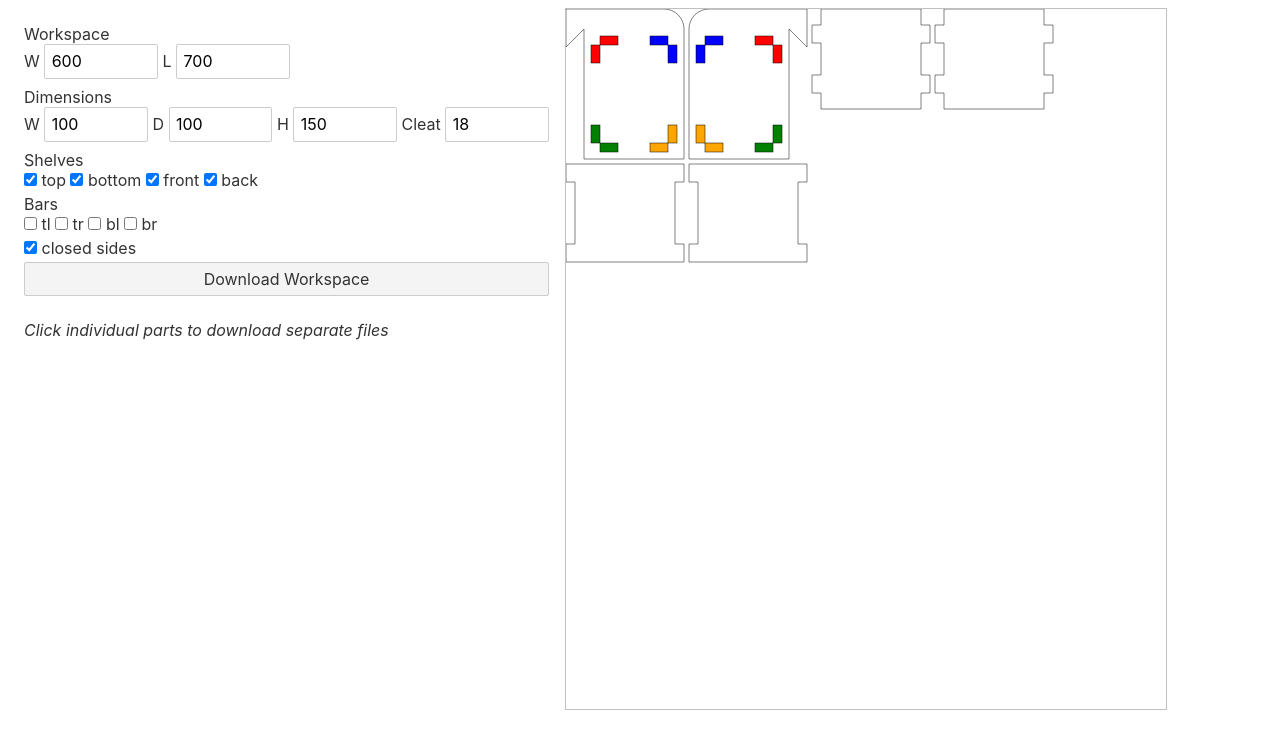
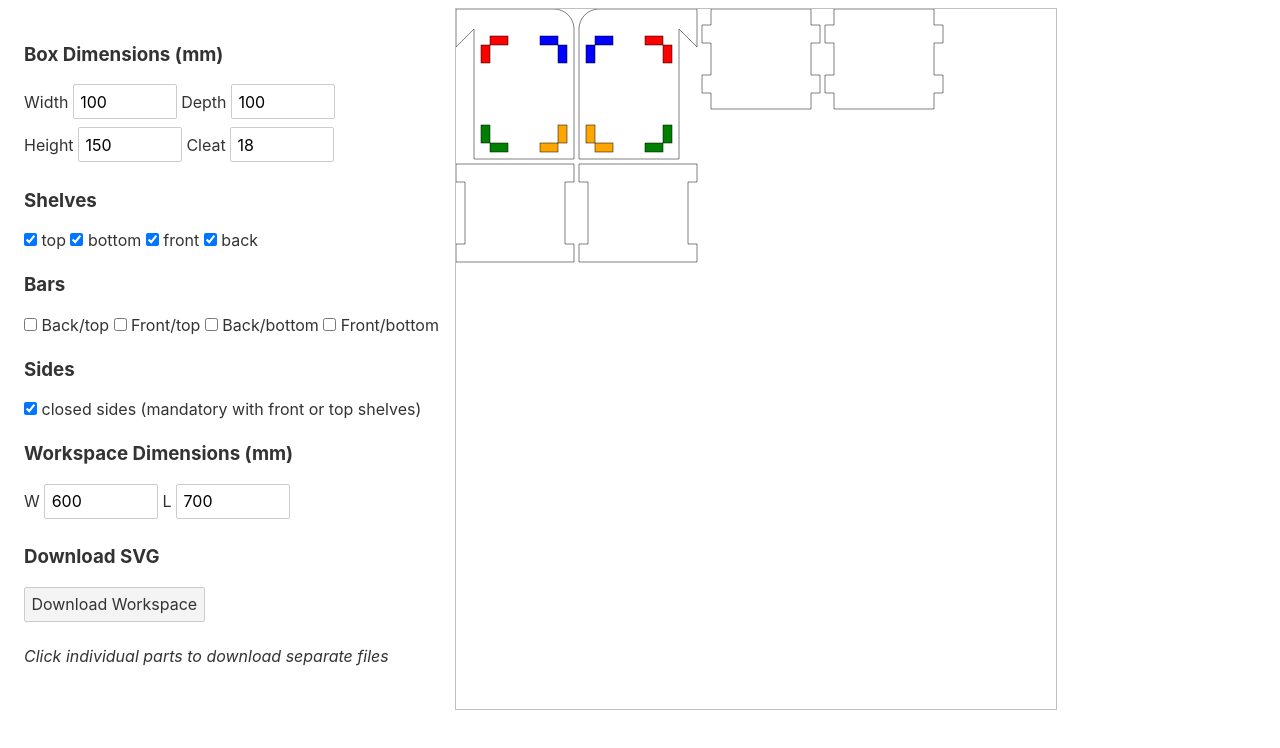
Before and after one commit to lizzard77/cnc-french-cleat-box-designer, a Svelte app: page / in a window 1280 px wide. Shown: the top 748 px of the page. Built offline with nearby package versions, Linux system fonts and the light colour scheme.

Commit message:
Fix SVG export for individual parts; cleaned up UI formatting

```diff
--- a/src/App.svelte
+++ b/src/App.svelte
@@ -90,7 +90,7 @@
             items.addBar($box.width, "bl");
         }
 
-        $box.isClosed = $schlitze.h2 || $schlitze.v2 || $schlitze.h1 || $schlitze.v3 || $box.isClosed;
+        $box.isClosed = $schlitze.h2 || $schlitze.v2 || $schlitze.v3 || $box.isClosed;
 
         items.getDimensions();
         items.reposition();
@@ -104,37 +104,41 @@
 
 <div style="display: flex; flex-direction: column; margin: 1em;">
     <div>
-        Workspace<br />
+        <h3><b>Box Dimensions (mm)</h3>
+        <nobr>
+        Width <input type=number bind:value={$box.width} min=0 max=500 />
+        Depth <input type=number bind:value={$box.depth} min={$randAbstand*2 + $thickness} max=500 />
+        <br />
+        Height <input type=number bind:value={$box.height} min=0 max=500 />
+        Cleat <input type=number bind:value={$cleatWidth} min=0 max=500 />
+        </nobr>
+    </div>
+    <div>
+        <h3>Shelves</h3>
+        <input type="checkbox" bind:checked={topIsShelf} /> top
+        <input type="checkbox" bind:checked={bottomIsShelf} /> bottom
+        <input type="checkbox" bind:checked={frontIsShelf} /> front
+        <input type="checkbox" bind:checked={backIsShelf} /> back
+
+        <h3>Bars</h3>
+        <input type="checkbox" bind:checked={topLeftBar} /> Back/top
+        <input type="checkbox" bind:checked={topRightBar} /> Front/top
+        <input type="checkbox" bind:checked={botLeftBar} /> Back/bottom
+        <input type="checkbox" bind:checked={botRightBar} /> Front/bottom
+
+        <h3>Sides</h3>
+        <input type="checkbox" bind:checked={$box.isClosed} /> closed sides (mandatory with front or top shelves)
+    </div>
+    <div>
+        <h3>Workspace Dimensions (mm)</h3>
         W <input type=number bind:value={$workspace.width} on:change={(e) => $workspace = { ...$workspace, width: e.target.value }} min=0 max=1000 />
         L <input type=number bind:value={$workspace.height} min=0 max=1000 />
     </div>
     <div>
-        Dimensions<br />
-        <nobr>
-        W <input type=number bind:value={$box.width} min=0 max=500 />
-        D <input type=number bind:value={$box.depth} min={$randAbstand*2 + $thickness} max=500 />
-        H <input type=number bind:value={$box.height} min=0 max=500 />
-        Cleat <input type=number bind:value={$cleatWidth} min=0 max=500 />
-        </nobr>
+        <h3>Download SVG</h3>
+        <button on:click={ev => save(svg, "Workspace.svg")}>Download Workspace</button>
+        <p><i>Click individual parts to download separate files</i></p>
     </div>
-    <div>
-        Shelves<br/>
-        <input type="checkbox" bind:checked={topIsShelf} /> top
-        <input type="checkbox" bind:checked={bottomIsShelf} /> bottom
-        <input type="checkbox" bind:checked={frontIsShelf} /> front
-        <input type="checkbox" bind:checked={backIsShelf} /> back
-        <br />
-        Bars<br/>
-        <input type="checkbox" bind:checked={topLeftBar} /> tl
-        <input type="checkbox" bind:checked={topRightBar} /> tr
-        <input type="checkbox" bind:checked={botLeftBar} /> bl
-        <input type="checkbox" bind:checked={botRightBar} /> br
-        <br />
-        <input type="checkbox" bind:checked={$box.isClosed} /> closed sides
-    </div>
-
-    <button on:click={ev => save(svg, "Workspace.svg")}>Download Workspace</button>
-    <p><i>Click individual parts to download separate files</i></p>
 </div>
 
 <div id="workspaces">
--- a/src/save-svg.js
+++ b/src/save-svg.js
@@ -1,20 +1,27 @@
-export default function save (svg, name = 'download.svg') {
-		//alert('svg: ' + svg.outerHTML);
+export default function save(svg, name = 'download.svg')
+{
     svg.setAttribute("xmlns", "http://www.w3.org/2000/svg");
     var svgData = svg.outerHTML;
     var preface = '<?xml version="1.0" standalone="no"?>\r\n';
-		var svgBlob = new Blob([preface, svgData], {type:"image/svg+xml;charset=utf-8"});
+    var postface = "";
+
+    if (svg.tagName !== "svg")
+    {
+        preface += '<svg fill-rule="evenodd" style="border: 1px solid silver; fill:none;stroke:black;stroke-width:0.5px;">';
+        postface = '</svg>';
+    }
+
+    var svgBlob = new Blob([preface, svgData, postface], { type: "image/svg+xml;charset=utf-8" });
     var svgUrl = URL.createObjectURL(svgBlob);
-		//window.open(svgUrl, 'dl');
+
     var downloadLink = document.createElement("a");
     downloadLink.download = name;
     downloadLink.href = svgUrl;
     downloadLink.download = name;
     downloadLink.setAttribute('download', name);
-
     document.body.appendChild(downloadLink);
     downloadLink.click();
-		setTimeout(function(){
+    setTimeout(function () {
         // For Firefox it is necessary to delay revoking the ObjectURL
         window.URL.revokeObjectURL(svgUrl);
     }, 100);
```
Also changed, not shown: 1 other file (tests, documents, lock files or other folders). Lines whose indentation alone changed are shown as unchanged.
